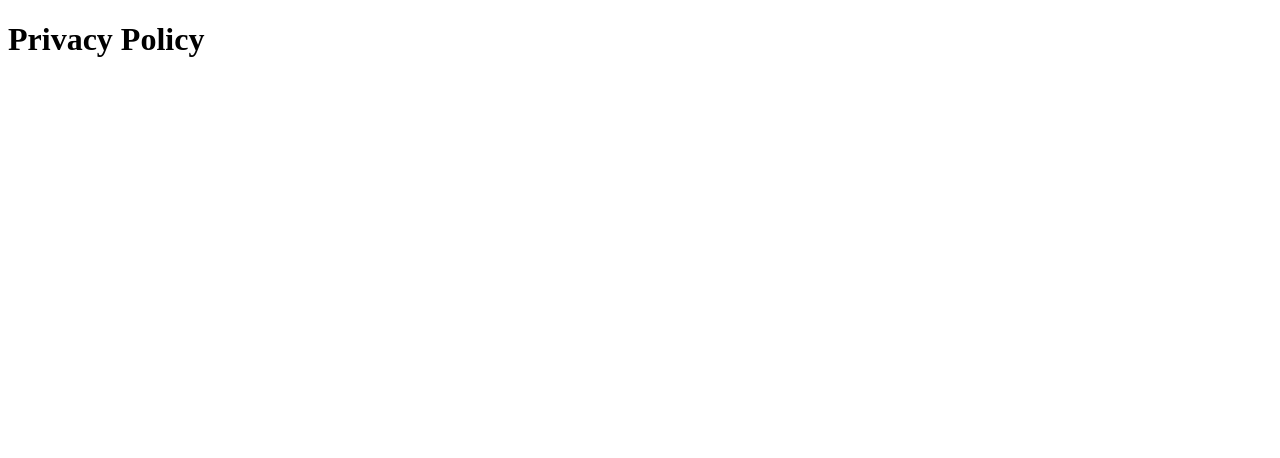
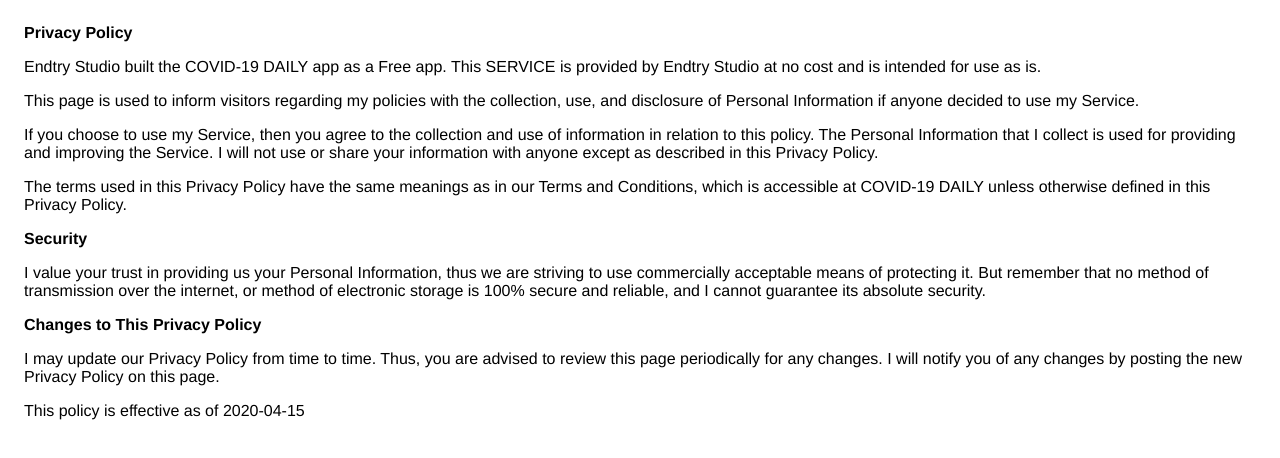
Before and after one commit to prongbang/covid19-daily, a plain HTML site: page privacy.html in a window 1280 px wide. Drawn offline with Linux system fonts and the light colour scheme.

Commit message:
update privacy

```diff
--- a/privacy.html
+++ b/privacy.html
@@ -1,11 +1,53 @@
 <!DOCTYPE html>
-<html lang="en">
-<head>
-    <meta charset="UTF-8">
-    <meta name="viewport" content="width=device-width, initial-scale=1.0">
-    <title>COVID-19 DAILY - Privacy Policy</title>
-</head>
-<body>
-    <h1>Privacy Policy</h1>
-</body>
+<html>
+  <head>
+    <meta charset="utf-8" />
+    <meta name="viewport" content="width=device-width" />
+    <title>Privacy Policy</title>
+    <style>
+      body {
+        font-family: "Helvetica Neue", Helvetica, Arial, sans-serif;
+        padding: 1em;
+      }
+    </style>
+  </head>
+  <body>
+    <strong>Privacy Policy</strong>
+    <p>
+      Endtry Studio built the COVID-19 DAILY app as a Free app. This SERVICE is
+      provided by Endtry Studio at no cost and is intended for use as is.
+    </p>
+    <p>
+      This page is used to inform visitors regarding my policies with the
+      collection, use, and disclosure of Personal Information if anyone decided
+      to use my Service.
+    </p>
+    <p>
+      If you choose to use my Service, then you agree to the collection and use
+      of information in relation to this policy. The Personal Information that I
+      collect is used for providing and improving the Service. I will not use or
+      share your information with anyone except as described in this Privacy
+      Policy.
+    </p>
+    <p>
+      The terms used in this Privacy Policy have the same meanings as in our
+      Terms and Conditions, which is accessible at COVID-19 DAILY unless
+      otherwise defined in this Privacy Policy.
+    </p>
+    <p><strong>Security</strong></p>
+    <p>
+      I value your trust in providing us your Personal Information, thus we are
+      striving to use commercially acceptable means of protecting it. But
+      remember that no method of transmission over the internet, or method of
+      electronic storage is 100% secure and reliable, and I cannot guarantee its
+      absolute security.
+    </p>
+    <p><strong>Changes to This Privacy Policy</strong></p>
+    <p>
+      I may update our Privacy Policy from time to time. Thus, you are advised
+      to review this page periodically for any changes. I will notify you of any
+      changes by posting the new Privacy Policy on this page.
+    </p>
+    <p>This policy is effective as of 2020-04-15</p>
+  </body>
 </html>
```
